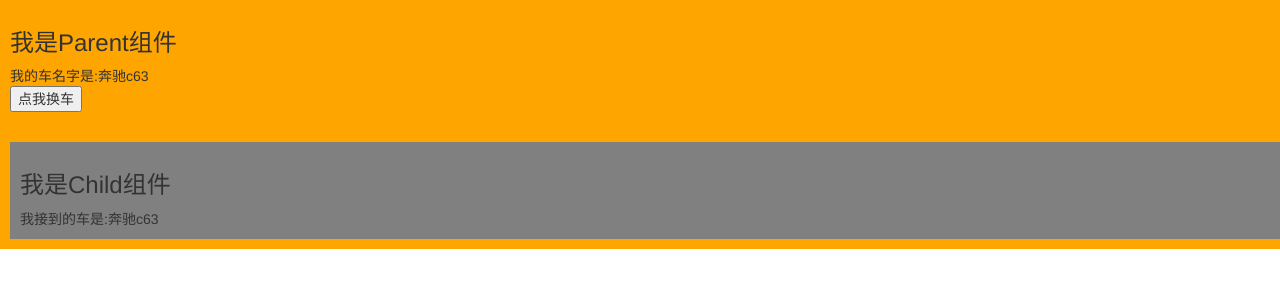
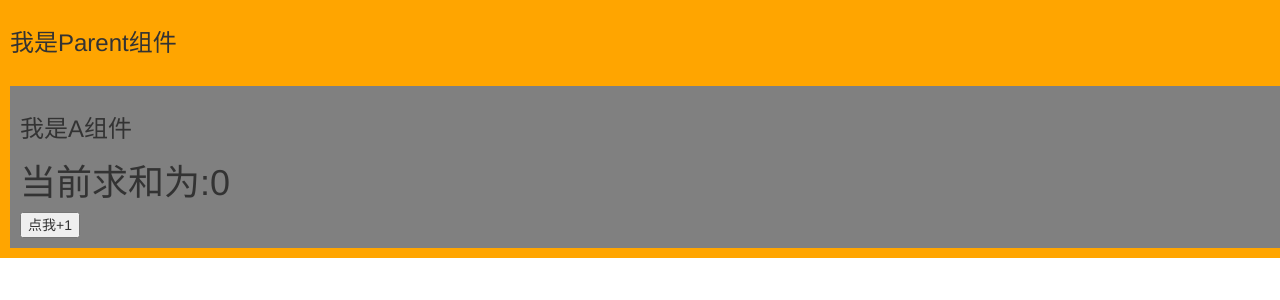
Before and after one commit to senliontec/react_extension, a React (Create React App) app: page / in a window 1280 px wide. Shown: the top 300 px of the page. Built offline with nearby package versions, Linux system fonts and the light colour scheme.

Commit message:
7_render_props

```diff
--- a/src/App.js
+++ b/src/App.js
@@ -1,5 +1,5 @@
 import React, { Component, Fragment } from 'react'
-import Demo from './components/6_optimize'
+import Demo from './components/7_render_props'
 
 export default class App extends Component {
     render() {
--- /dev/null
+++ b/src/components/7_render_props/index.css
@@ -0,0 +1,16 @@
+.parent {
+  background-color: orange;
+  width: 100pc;
+  padding: 10px;
+}
+.a {
+  background-color: gray;
+  margin-top: 30px;
+  padding: 10px;
+}
+
+.b {
+  background-color: skyblue;
+  margin-top: 30px;
+  padding: 10px;
+}
--- /dev/null
+++ b/src/components/7_render_props/index.jsx
@@ -0,0 +1,41 @@
+import React, { Component } from "react";
+import C from "../1_setState";
+import "./index.css";
+
+export default class Parent extends Component {
+  render() {
+    return (
+      <div className="parent">
+        <h3>我是Parent组件</h3>
+        <A render={(name) => <C name={name} />} />
+      </div>
+    );
+  }
+}
+
+class A extends Component {
+  state = { usrname: "tom" };
+
+  render() {
+    console.log(this.props);
+    const { usrname } = this.state;
+    return (
+      <div className="a">
+        <h3>我是A组件</h3>
+        {this.props.render(usrname)}{" "}
+        {/* 预留一个位置，可以随意控制将谁放在这里，相当于Vue里的插槽技术 */}
+      </div>
+    );
+  }
+}
+
+class B extends Component {
+  render() {
+    console.log("render B");
+    return (
+      <div className="b">
+        <h3>我是B组件,{this.props.name}</h3>
+      </div>
+    );
+  }
+}
```
Also changed, not shown: src/index.jsx (line endings or trailing spaces).
